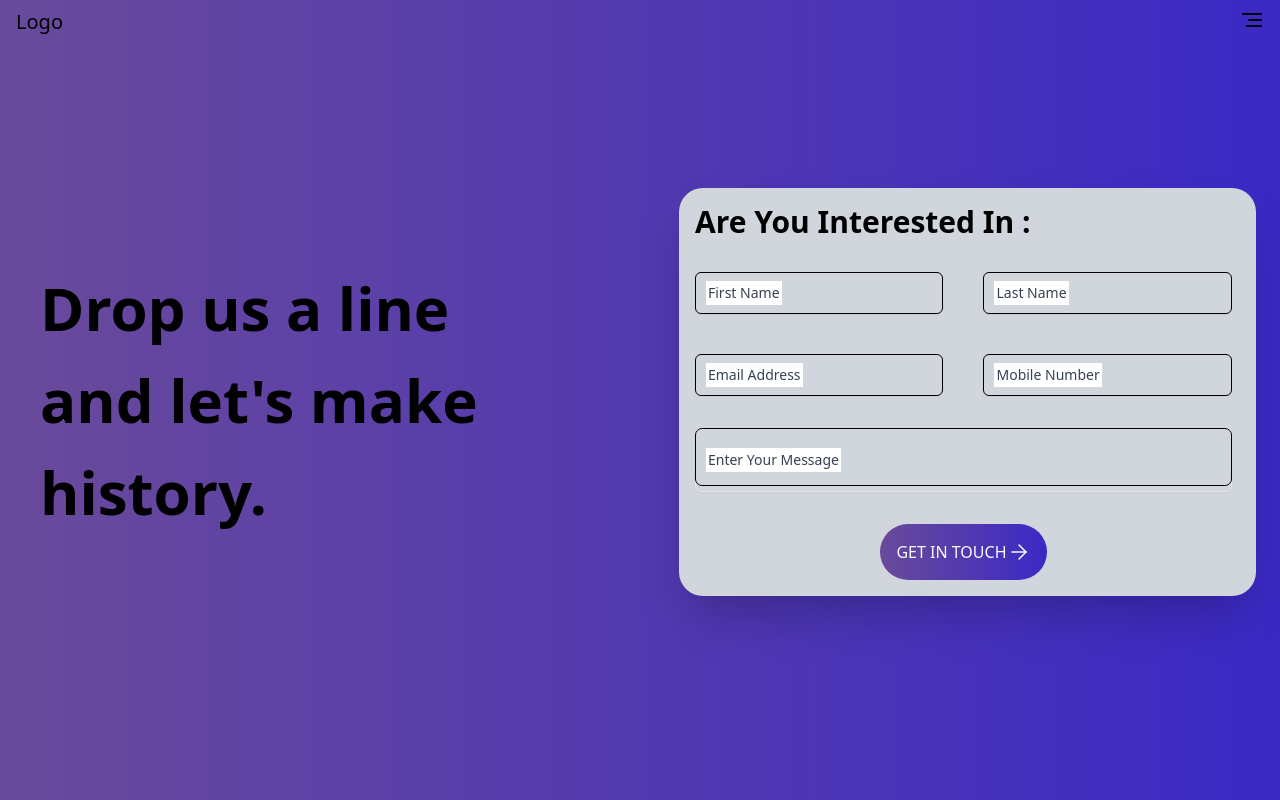
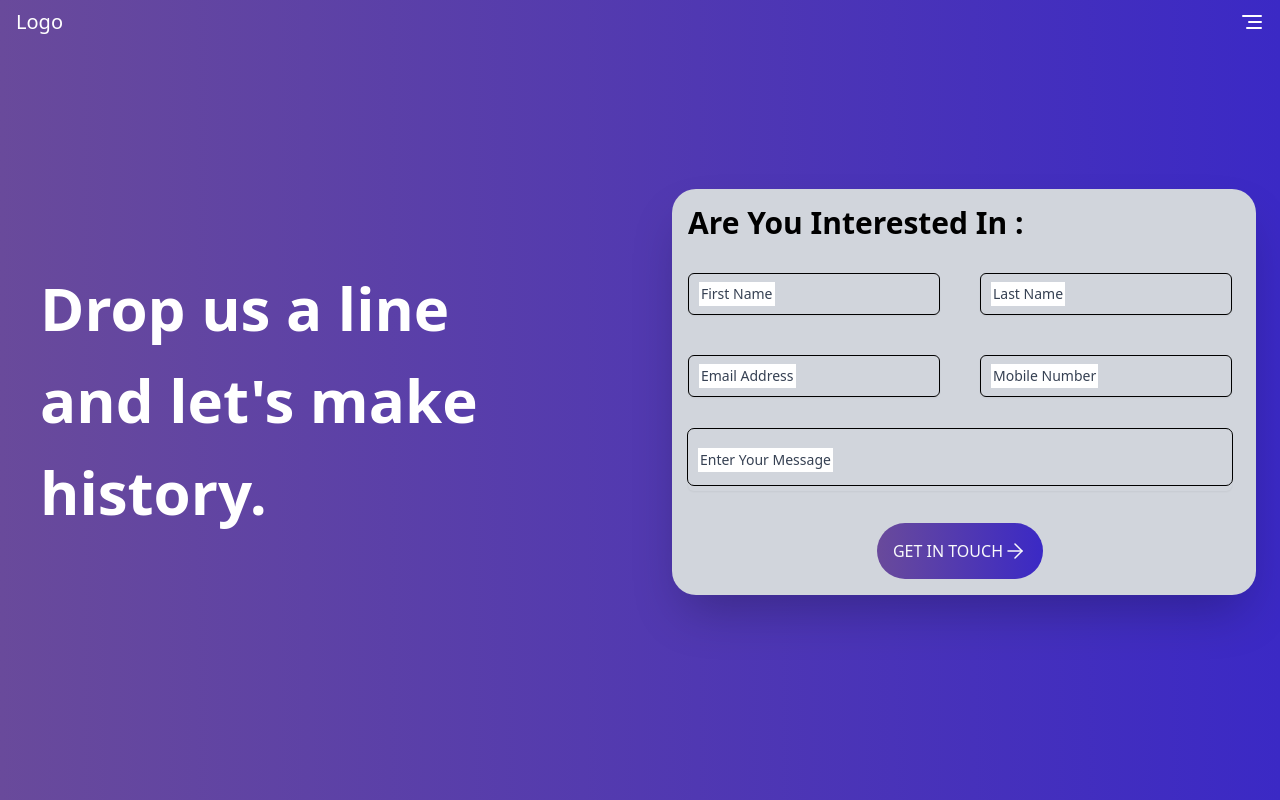
Before and after one commit to ankeshkumarsingh2791/cohortProject, a React (Vite) app in the folder client/: page /contact in a window 1280 px wide. Shown: the top 800 px of the page. Built offline with nearby package versions, Linux system fonts and the light colour scheme.

Commit message:
Applying animation in e very page

```diff
--- a/client/src/components/ContentTimeLine.jsx
+++ b/client/src/components/ContentTimeLine.jsx
@@ -10,10 +10,10 @@ const ContentTimeLine = () => {
 
       {/* Image container */}
       <motion.div
-        initial={{ opacity: 0, y: 50 }}
-        animate={{ opacity: 1, y: 0 }}
-        transition={{ duration: 0.8, delay: 0.4 }}
-        whileHover={{ scale: 1.02 }}
+        initial={{ opacity: 0, x: 100 }}
+            whileInView={{ opacity: 1, x: 0 }}
+            transition={{ duration: 0.5, delay: 0.2 }}
+            viewport={{ once: false, amount: 0.3 }}
       className="  rounded-3xl shadow-2xl overflow-hidden z-10 hover:ring-2 hover:ring-[#9B45E4] hover:shadow-lg transition-all duration-300 ease-in-out">
         <img
           src="https://hebbkx1anhila5yf.public.blob.vercel-storage.com/Screenshot%202025-04-28%20155530-MtkNXrAmAbPGvZgMDL9WEvxphPuKrV.png"
--- a/client/src/components/HomePage.jsx
+++ b/client/src/components/HomePage.jsx
@@ -52,7 +52,7 @@ const HomePage = () => {
   const container = useRef(null);
   const isInView = useInView(container, { once: true, root: container });
   return (
-    <div className=" overflow-hidden w-full flex flex-col bg-gradient-vertical text-white ">
+    <div className=" overflow-hidden w-full flex flex-col gap-5 bg-gradient-vertical text-white ">
       <NavBar />
 
       <Herotext text={"Teach That Fuels influence"} />
--- a/client/src/components/NavBar.jsx
+++ b/client/src/components/NavBar.jsx
@@ -1,7 +1,7 @@
 
 import { useEffect,useState } from 'react';
 import { NavLink,Link } from 'react-router-dom';
-
+import {motion} from 'framer-motion';
 
 
 
@@ -45,8 +45,8 @@ const NavBar = () => {
 
 
   return (
-    <div  className={`w-full px-4 py-2 text-xl flex justify-between fixed top-0 left-0 z-50 transition-colors duration-300 ${
-      isScrolled ? 'bg-white shadow-md' : 'bg-transparent'
+    <div  className={`w-full  px-4 py-2 text-xl flex justify-between items-center  fixed top-0 left-0 z-50 transition-colors duration-300 ${
+      isScrolled ? 'bg-gradient-vertical h-16 shadow-md' : 'bg-transparent'
     }`}>
        <div>Logo</div>
        <div>
@@ -57,7 +57,12 @@ const NavBar = () => {
           </button>
           {isHamburger && (
             <div className=' w-full h-screen absolute top-10 right-0 bg-white  p-4'>
-              <div className='flex flex-col mt-10 px-8 mb-4 space-y-2 hover:text-blue-400'>
+              <motion.div
+            initial={{ opacity: 0, y: 150 }}
+            whileInView={{ opacity: 1, y: 0 }}
+            transition={{ duration: 0.5, delay: 0.2 }}
+            viewport={{ once: false, amount: 0.3 }}
+              className='flex flex-col mt-10 px-8 mb-4 space-y-2 hover:text-blue-400'>
               {navLinks.map((link) => (
             <NavLink
               key={link.name}
@@ -71,7 +76,7 @@ const NavBar = () => {
               {link.name}
             </NavLink>
           ))}
-              </div>
+              </motion.div>
               <hr className='w-full h-2 mt-10 ' />
             </div>
           )}
--- a/client/src/components/utils/Description.jsx
+++ b/client/src/components/utils/Description.jsx
@@ -5,24 +5,22 @@ const Description = ({text}) => {
     const ref = React.useRef(null);
     const isInView = useInView(ref, { once: false });
   return (
-    <div className='w-full sm:flex justify-center items-center'>
-        <div className='md:w-1/2 flex-col m-10 rounded-2xl  flex justify-between items-center gap-4'>
-            <motion.p
-            animate={{x:[50, 150, 0], opacity: 1, scale: 1}}
-            transition={{
-                duration: 5,
-                delay: 0.1,
-                ease: [0.5, 0.71, 1, 1.5]
-            }}
-            initial={{opacity: 0, scale: 0.5}}
-            whileInView={{ scale: 1}}
-            className=' text-xl md:text-7xl text-center  font-bold text-white '>
+    <div className='w-full h-screen md:flex  justify-between items-center  md:flex-row '>
+        <motion.div
+        initial={{ opacity: 0, x: -100 }}
+            whileInView={{ opacity: 1, x: 0 }}
+            transition={{ duration: 0.5, delay: 0.2 }}
+            viewport={{ once: false, amount: 0.3 }}
+        className='md:w-1/2 flex-col m-10 rounded-2xl  flex justify-between  gap-4'>
+            <p
+
+            className=' text-3xl md:text-7xl   font-bold text-white '>
                 What <br /> Define Us
-            </motion.p>
+            </p>
             <p
                 ref={ref}
-            className='text-2xl text-center font-medium text-white'>
-                {text.split("").map((letter, index) => (
+            className='text-2xl   font-medium text-white'>
+                {/* {text.split("").map((letter, index) => (
                     <motion.span
                         key={index}
                         initial={{opacity: 0,}}
@@ -31,9 +29,11 @@ const Description = ({text}) => {
                         >
                             {letter}
                     </motion.span>
-                ))}
+                ))} */}
+                {text}
+
             </p>
-        </div>
+        </motion.div>
 
         <div className='md:w-1/2 '>
             <ContentTimeLine />
--- a/client/src/components/utils/Herotext.jsx
+++ b/client/src/components/utils/Herotext.jsx
@@ -25,7 +25,7 @@ const Herotext = ({ text = "Typing Effect", className }) => {
   }, [isInView, text]);
   return (
     <div
-      className={`w-full mt-20   flex justify-center items-center  flex-col max-h-screen ${className}`}
+      className={`w-full mt-20  lg:h-screen  flex justify-center items-center  flex-col max-h-screen ${className}`}
     >
       <h2
         ref={ref}
--- a/client/src/components/utils/TextArea.jsx
+++ b/client/src/components/utils/TextArea.jsx
@@ -4,7 +4,7 @@ const TextArea = ({title, required,name,value,onChange}) => {
       <div className='w-full '>
           <label
     htmlFor={title}
-    className="relative block rounded-md border border-gray-200 shadow-xs focus-within:border-blue-600 focus-within:ring-1 focus-within:ring-blue-600"
+    className="relative block rounded-md shadow-xs focus-within:border-blue-600 focus-within:ring-1 focus-within:ring-blue-600"
   >
     <textarea
 
--- a/client/src/pages/ContactUsPage.jsx
+++ b/client/src/pages/ContactUsPage.jsx
@@ -2,19 +2,32 @@ import React from 'react'
 import NavBar from '../components/NavBar'
 import Form from '../components/utils/Form'
 import Footer from '../components/utils/Footer'
+import { motion } from "framer-motion";
+
 
 const ContactUsPage = () => {
   return (
-    <div className="w-full bg-gradient-horizontal ">
+    <div className="w-full bg-gradient-horizontal text-white overflow-hidden ">
         <NavBar />
         <div className=' w-full flex flex-col sm:flex-row gap-4 mt-18 md:mt-0 md:h-screen    md:justify-center md:items-center'>
-            <div className=' sm:w-1/2 flex md:pl-10 items-center'>
+            <motion.div
+             initial={{ opacity: 0, x: -100 }}
+            whileInView={{ opacity: 1, x: 0 }}
+            transition={{ duration: 0.5, delay: 0.2 }}
+            viewport={{ once: false, amount: 0.3 }}
+            className=' sm:w-1/2 flex md:pl-10 items-center'>
                 <div className='  text-3xl sm:text-lg font-semibold md:text-6xl  flex flex-col xl:gap-8'>
                     <h1>Drop us a line</h1> <h2>and let's make</h2>  history.</div>
-            </div>
-            <div className='sm::w-1/2 flex px-6 items-center justify-center'>
+
+            </motion.div>
+            <motion.div
+            initial={{ opacity: 0, x: 100 }}
+            whileInView={{ opacity: 1, x: 0 }}
+            transition={{ duration: 0.5, delay: 0.2 }}
+            viewport={{ once: false, amount: 0.3 }}
+            className='sm:w-1/2 text-black flex px-6 items-center justify-center'>
                 <Form />
-            </div>
+            </motion.div>
 
         </div>
         <Footer />
```
